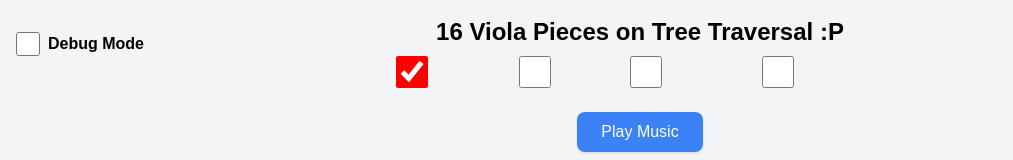
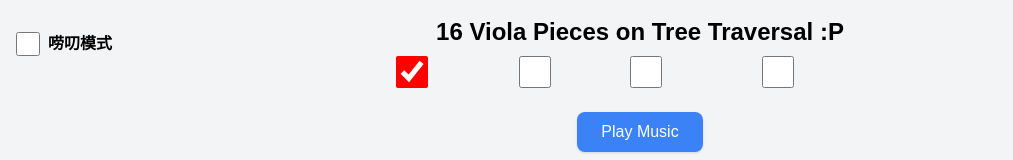
Before and after one commit to helenawsu/treetraversal, a Next.js app: page / in a window 1280 px wide. Shown: the top 160 px of the page, without its empty margins (0-1013 px from the left). Built offline with nearby package versions, Linux system fonts and the light colour scheme.

Commit message:
waiting to compose o(^▽^)o

```diff
--- a/app/page.tsx
+++ b/app/page.tsx
@@ -141,7 +141,7 @@ export default function Home() {
 
   const playTraversalMeasures = (
     measures: { pitches: { note: string; duration: number }[] }[],
-    instrument: any,
+    instrument: any, // eslint-disable-line @typescript-eslint/no-explicit-any
     traversalOrder: string
   ) => {
     let currentTime = instrument.context.currentTime; // Start time for the traversal
@@ -190,7 +190,7 @@ export default function Home() {
 
   const playMeasure = (
     measure: { pitches: { note: string; duration: number }[] },
-    instrument: any
+    instrument: any // eslint-disable-line @typescript-eslint/no-explicit-any
   ) => {
     let offset = 0; // Time offset within the measure
     measure.pitches.forEach((pitch) => {
@@ -271,7 +271,7 @@ export default function Home() {
   useEffect(() => {
     if (!treeContainerRef.current) return;
 
-    function treeNodeToD3(node: TreeNode | null, id = 0): { name: string; id: number; children?: any[] } | null {
+    function treeNodeToD3(node: TreeNode | null, id = 0): { name: string; id: number; children?: any[] } | null { // eslint-disable-line @typescript-eslint/no-explicit-any
       if (!node) return null;
       return {
         name: node.measure.pitches
@@ -302,7 +302,7 @@ export default function Home() {
 
     if (!treeData) return;
     const rootNode = d3.hierarchy(treeData);
-    // @ts-expect-error
+    // @ts-expect-error: lazy to fix
     treeLayout(rootNode);
 
     svg
@@ -356,7 +356,7 @@ export default function Home() {
       onChange={(e) => setDebugMode(e.target.checked)}
       className="w-6 h-6 rounded cursor-pointer"
     />
-    <span className="text-black font-bold">Debug Mode</span>
+    <span className="text-black font-bold">唠叨模式</span>
   </label>
 </div>
         <div className="flex gap-4">
```
